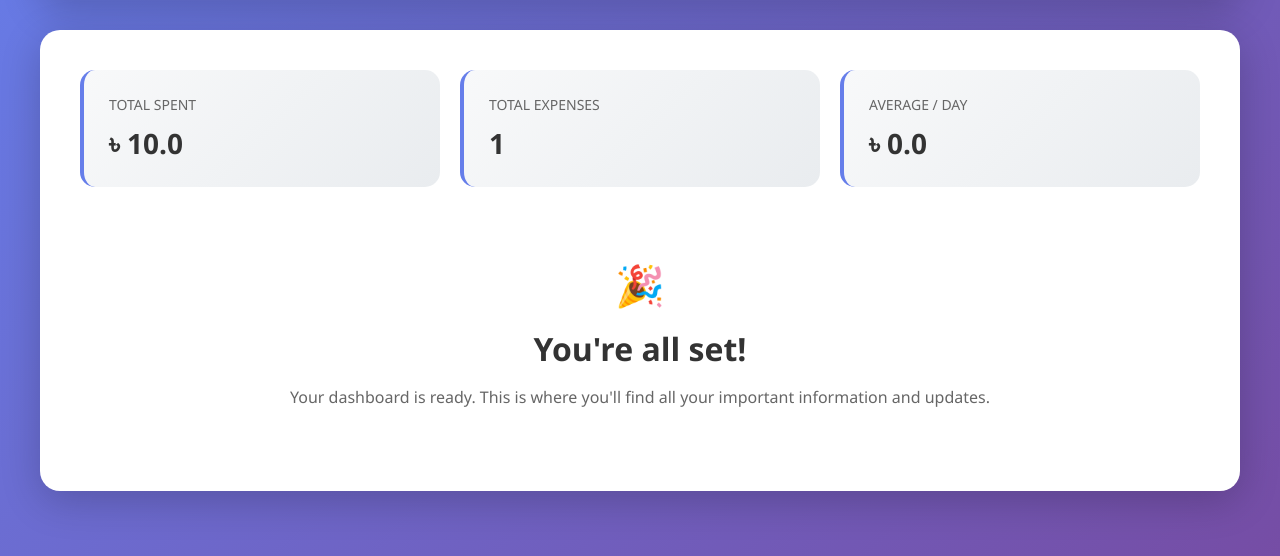
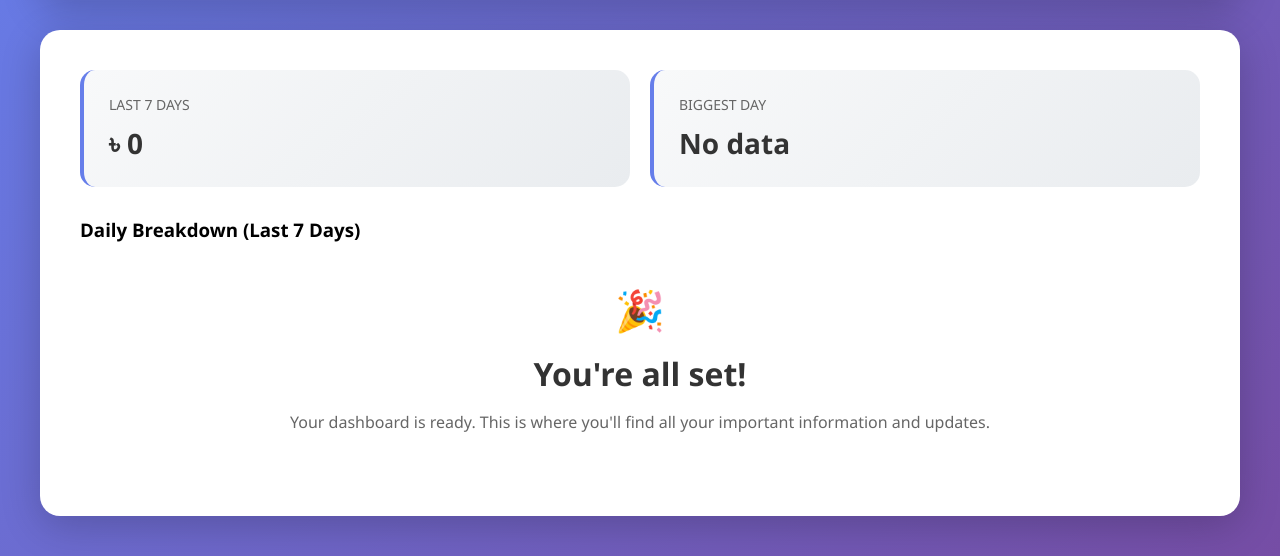
Before and after one commit to khandakeraliariyan/SpendSenseAI, a Django app: page /dashboard/ in a window 1280 px wide. Shown: the part 163-719 px from the top of the page. Run offline with Django 5.2, Linux system fonts and the light colour scheme; a user stored in the database is signed in; tables that the repository leaves empty hold one stand-in row (values such as "Sample post").

Commit message:
Last 7 days analytics added

```diff
--- a/backend/accounts/templates/dashboard.html
+++ b/backend/accounts/templates/dashboard.html
@@ -213,21 +213,33 @@
 
         <div class="content">
             <div class="stats-grid">
+
                 <div class="stat-card">
-                    <h3>Total Spent</h3>
-                    <p>৳ {{ total_spent }}</p>
+                    <h3>Last 7 Days</h3>
+                    <p>৳ {{ weekly_total }}</p>
                 </div>
 
                 <div class="stat-card">
-                    <h3>Total Expenses</h3>
-                    <p>{{ count }}</p>
+                    <h3>Biggest Day</h3>
+                    <p>
+                    {% if biggest_day %}
+                        {{ biggest_day.day }} — ৳ {{ biggest_day.total }}
+                    {% else %}
+                        No data
+                    {% endif %}
+                    </p>
                 </div>
 
-                <div class="stat-card">
-                    <h3>Average / Day</h3>
-                    <p>৳ {{ avg_per_day }}</p>
-                </div>
             </div>
+
+            <h3>Daily Breakdown (Last 7 Days)</h3>
+
+            <ul>
+            {% for d in daily %}
+                <li>{{ d.day }} : ৳ {{ d.total }}</li>
+            {% endfor %}
+            </ul>
+
 
             <div class="welcome-section">
                 <div class="icon">🎉</div>
--- a/backend/dashboard/views.py
+++ b/backend/dashboard/views.py
@@ -2,29 +2,36 @@ from django.shortcuts import render
 from django.contrib.auth.decorators import login_required
 from expenses.models import Expense
 from django.db.models import Sum
-from datetime import date
+from datetime import timedelta
+from django.utils import timezone
 
 @login_required
 def dashboard_view(request):
-    expenses = Expense.objects.filter(user=request.user)
 
-    total_spent = expenses.aggregate(Sum("amount"))["amount__sum"] or 0
-    count = expenses.count()
+    today = timezone.now().date()
+    week_ago = today - timedelta(days=6)
 
-    today = date.today()
-    first_expense = expenses.order_by("created_at").first()
+    weekly_expenses = Expense.objects.filter(
+        user=request.user,
+        created_at__date__gte=week_ago
+    )
 
-    if first_expense:
-        days = (today - first_expense.created_at.date()).days + 1
-    else:
-        days = 1
+    weekly_total = weekly_expenses.aggregate(Sum("amount"))["amount__sum"] or 0
 
-    avg_per_day = round(total_spent / days, 2)
+    daily = (
+        weekly_expenses
+        .extra({'day': "date(created_at)"})
+        .values('day')
+        .annotate(total=Sum('amount'))
+        .order_by('day')
+    )
+
+    biggest_day = daily.order_by("-total").first()
 
     context = {
-        "total_spent": round(total_spent, 2),
-        "count": count,
-        "avg_per_day": avg_per_day,
+        "weekly_total": round(weekly_total, 2),
+        "daily": daily,
+        "biggest_day": biggest_day,
     }
 
     return render(request, "dashboard.html", context)
```
